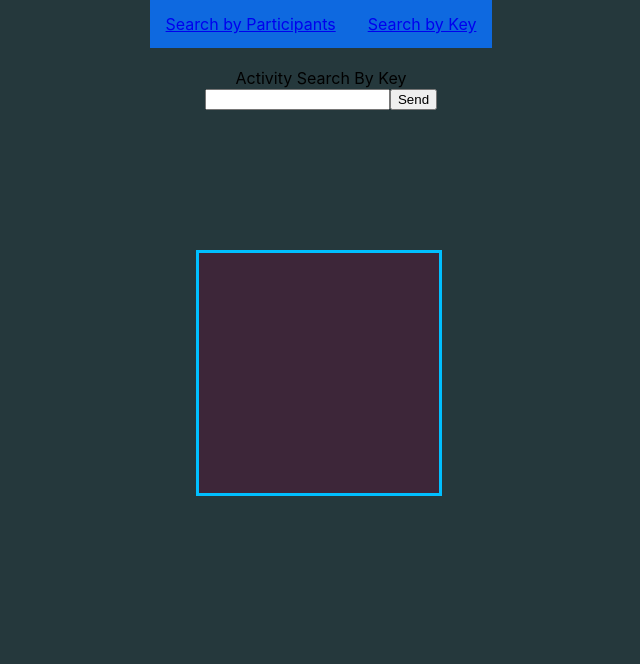
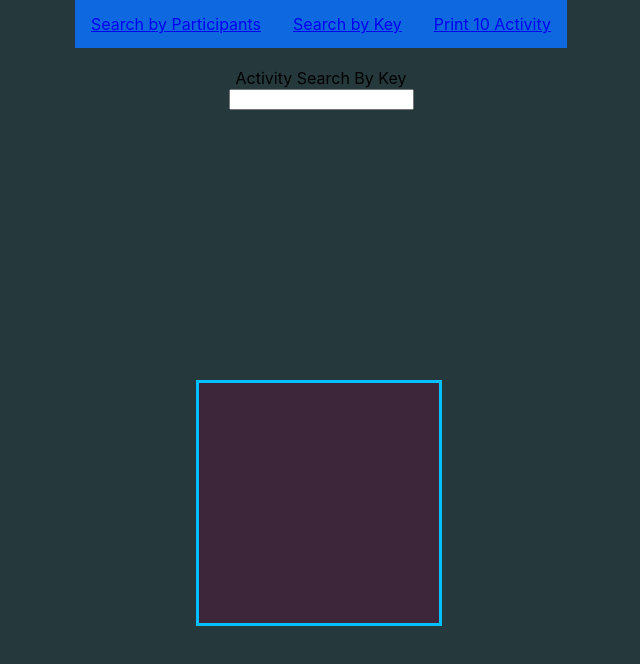
Before and after one commit to RobertLorenz/WorkProject, a React (Create React App) app in the folder workproject/: page /ByKey in a window 1280 px wide. Shown: the top 664 px of the page, without its empty margins (319-959 px from the left). Built offline with nearby package versions, Linux system fonts and the light colour scheme; no server answers.

Commit message:
resolved #6 feladatok megcsinálva, hibák kijavítva

```diff
--- /dev/null
+++ b/workproject/src/Act.js
@@ -0,0 +1,33 @@
+import './App.css';
+import Axios from "axios";
+import React, { useState, useEffect } from "react";
+
+
+function Act() {
+
+  const [activities,setActivities] = useState(null);
+
+ const getActivities = () => {
+   let activityArray = [];
+  for(let i = 0; i < 10; i++){
+    Axios.get("http://www.boredapi.com/api/activity?minaccessibility=0&maxaccessibility=0.5").then(response =>{
+      activityArray.push(response.data);
+    })
+  }
+  setActivities(activityArray);
+  }
+
+ useEffect(() => {
+    getActivities();
+  },[])
+
+  return (
+      <div>
+      {activities && activities.map((element,id)=><div key={id}>
+          {"Activity: " + element.activity + ", Accessibility: " + element.accessibility + ", Type: " + element.type + ", Price: " + element.price + ", Participants: " + element.participants}
+      </div>)}
+      </div>
+  );
+}
+
+export default Act;
--- a/workproject/src/App.css
+++ b/workproject/src/App.css
@@ -13,7 +13,7 @@ div.random{
   position: absolute;
   top: 50%;
   left: 50%;
-  margin-top: -150px;
+  margin-top: -20px;
   margin-left: -125px;
   width: 200px;
   height: 200px;
--- a/workproject/src/App.js
+++ b/workproject/src/App.js
@@ -4,13 +4,12 @@ import React, { useState, useEffect } from "react";
 import ByKey from './ByKey';
 import Party from './Party';
 import NavBar from './NavBar';
+import Act from './Act';
 import { Route, Link } from 'react-router-dom';
 
 function App() {
 
   const [activity, setActivity] = useState("");
-  const [input,setInput] = useState("");
-  const [activities,setActivities] = useState("");
   const [key, setKey] = useState("");
 
   const getRandomActivity = () => {
@@ -19,51 +18,23 @@ function App() {
     })
   }
 
- /* const getInput = (event) => {
-    Axios.get("http://www.boredapi.com/api/activity?participants="+ event.target.value).then(response =>{
-      if(response.data.participants === undefined){
-        setActivity("No activites with given participants.");
-      } else {
-      //console.log(event);
-      setActivity("Activity: "   + response.data.activity +  ", Type: "  + response.data.type  + ", Participants: " + response.data.participants);
-      }
-    })
-  }
-
-  const getKey = (event) => {
-    Axios.get("http://www.boredapi.com/api/activity?key="+ event.target.value).then(response =>{
-      if(response.data.key === undefined){
-        setActivity("No activites with given key.");
-      } else {
-      //console.log(event);
-      setActivity("Activity: "   + response.data.activity +  ", Type: "  + response.data.type  + ", Participants: " + response.data.participants);
-      }
-    })
-  }
-
-*/
-  const getActivities = () => {
-    Axios.get("http://www.boredapi.com/api/activity?minaccessibility=0&maxaccessibility=0.5").then(response =>{
-        setActivities("Activity: " + response.data.activity);
-    })
-  }
-
-
   useEffect(() => {
-    //console.log("asd");
     getRandomActivity();
   },[]);
 
-  useEffect(() => {
-    getActivities();
-  },[])
 
   return (
     <>
     <div>
       <NavBar />
-      <Route exact path="/ByKey" component={ByKey} />
-      <Route exact path="/Party" component={Party} />
+      <Route exact path="/ByKey" render={(props) => (
+    <ByKey setActivity={ (obj) => setActivity(obj)} key={key}/>
+    )} />
+
+    <Route exact path="/Party" render={(props) => (
+    <Party setActivity={ (obj) => setActivity(obj)} />
+    )} />
+    <Route exact path="/Act" component={Act} />
     </div>
     <div className="random">
       {activity}
--- a/workproject/src/ByKey.js
+++ b/workproject/src/ByKey.js
@@ -3,10 +3,7 @@ import Axios from "axios";
 import React, { useState, useEffect } from "react";
 
 
-function ByKey() {
-
-    const [activity, setActivity] = useState("");
-    const [key, setKey] = useState("");
+function ByKey({key, setActivity}) {
 
 
     const getKey = (event) => {
@@ -14,7 +11,6 @@ function ByKey() {
         if(response.data.key === undefined){
           setActivity("No activites with given key.");
         } else {
-        //console.log(event);
         setActivity("Activity: "   + response.data.activity +  ", Type: "  + response.data.type  + ", Participants: " + response.data.participants);
         }
       })
@@ -23,13 +19,9 @@ function ByKey() {
 
     return (
       <>
-      <div className="random" onChange={getKey}>
-      {activity}
-    </div>
       <br/><form className="input">
       <label>Activity Search By Key</label><br/>
         <input value={key} type="text" onChange={getKey}/>
-        <input value="Send" type="submit" />
       </form>
       </>
     );
--- a/workproject/src/NavBar.js
+++ b/workproject/src/NavBar.js
@@ -6,6 +6,8 @@ function NavBar(){
         <ul>
             <li><Link to="/Party">Search by Participants</Link></li>
             <li><Link to="/ByKey">Search by Key</Link></li>
+            <li><Link to="/Act">Print 10 Activity</Link></li>
+
         </ul>
     )
 }
--- a/workproject/src/Party.js
+++ b/workproject/src/Party.js
@@ -4,10 +4,9 @@ import React, { useState, useEffect } from "react";
 
 
 
-function Party() {
+function Party({ setActivity}) {
 
-  const [activity, setActivity] = useState("");
-  const [input,setInput] = useState("");
+  const [input, setInput] = useState("");
 
 
   const getInput = (event) => {
@@ -15,7 +14,6 @@ function Party() {
       if(response.data.participants === undefined){
         setActivity("No activites with given participants.");
       } else {
-      //console.log(event);
       setActivity("Activity: "   + response.data.activity +  ", Type: "  + response.data.type  + ", Participants: " + response.data.participants);
       }
     })
@@ -23,13 +21,9 @@ function Party() {
 
   return (
     <>
-    <div className="random">
-      {activity}
-    </div>
     <br/> <form className="input">
     <label>Activity Search By Participants</label><br/>
       <input value={input} type="text" onChange={getInput}/>
-      <input value="Send" type="submit"/>
     </form><br/>
     </>
   );
```
